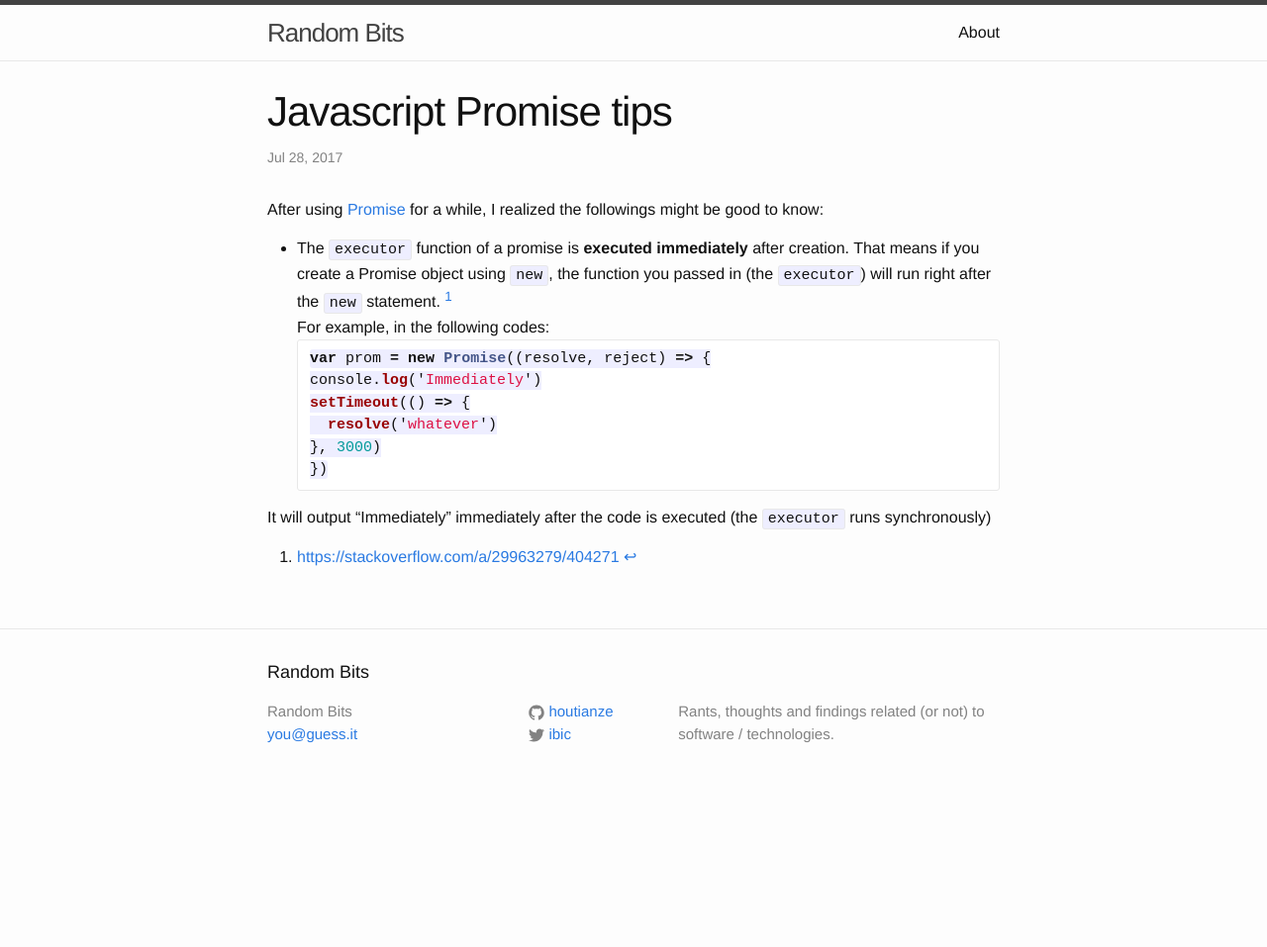
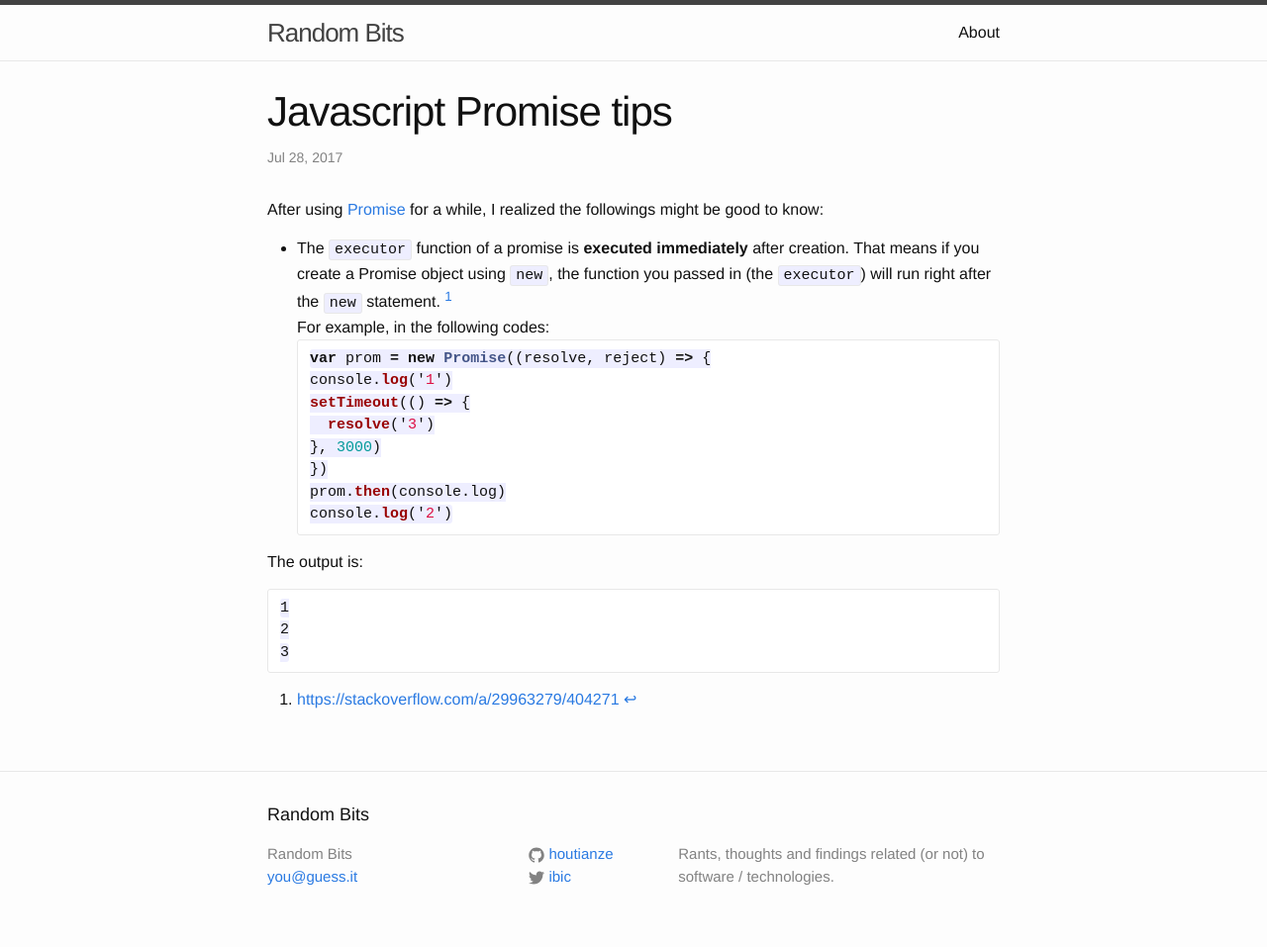
Before and after one commit to houtianze/houtianze.github.io, a Jekyll site: the page built from _posts/2017-07-28-javascript-promise-tip.markdown, in a window 1280 px wide. Shown: the whole page at 99% size. Built offline with Jekyll 4.4.1, drawn with Linux system fonts in a browser that asks for light colours; before the commit the page ends 900 px from its top, so only the background shows below that.

Commit message:
Improve JS Promise example

```diff
--- a/_posts/2017-07-28-javascript-promise-tip.markdown
+++ b/_posts/2017-07-28-javascript-promise-tip.markdown
@@ -10,13 +10,20 @@ After using [Promise](https://developer.mozilla.org/en-US/docs/Web/JavaScript/Re
 For example, in the following codes:
 ~~~ javascript
 var prom = new Promise((resolve, reject) => {
-  console.log('Immediately')
+  console.log('1')
   setTimeout(() => {
-    resolve('whatever')
+    resolve('3')
   }, 3000)
 })
+prom.then(console.log)
+console.log('2')
 ~~~
 
-It will output "Immediately" immediately after the code is executed (the `executor` runs synchronously)
+The output is:
+~~~text
+1
+2
+3
+~~~
 
 [^1]: [https://stackoverflow.com/a/29963279/404271](https://stackoverflow.com/a/29963279/404271)
```
Also changed, not shown: other parts of _posts/2017-07-28-javascript-promise-tip.markdown (+1 -1 lines).
